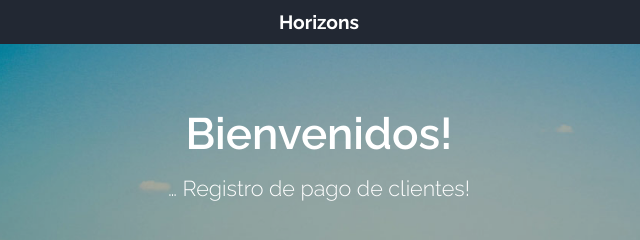
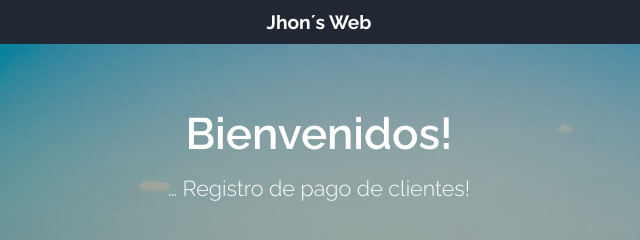
Before and after one commit to jhonfredi/PagosWebCodigoFacilito, a plain HTML site: page index.html in a window 1280 px wide. Shown: the top 240 px of the page, 321-961 px from the left. Drawn offline with Linux system fonts and the light colour scheme.

Commit message:
se cambia nombre a jhon's web

```diff
--- a/index.html
+++ b/index.html
@@ -29,7 +29,7 @@
 				<div class="container">
 
 					<!-- Logo -->
-						<h1><a href="#" id="logo">Horizons</a></h1>
+						<h1><a href="#" id="logo">Jhon´s Web</a></h1>
 
 					<!-- Nav -->
 						<nav id="nav">
```
